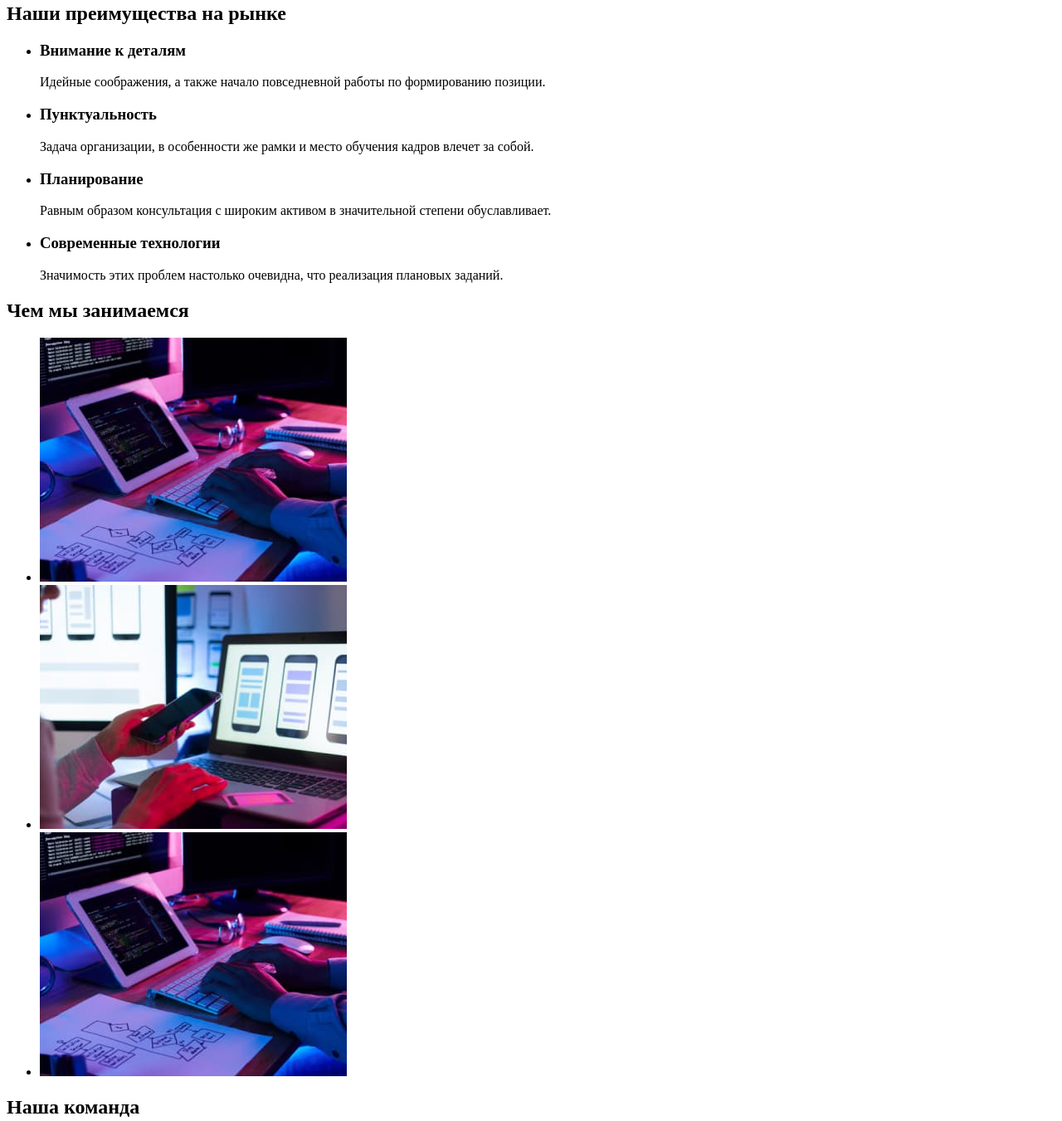
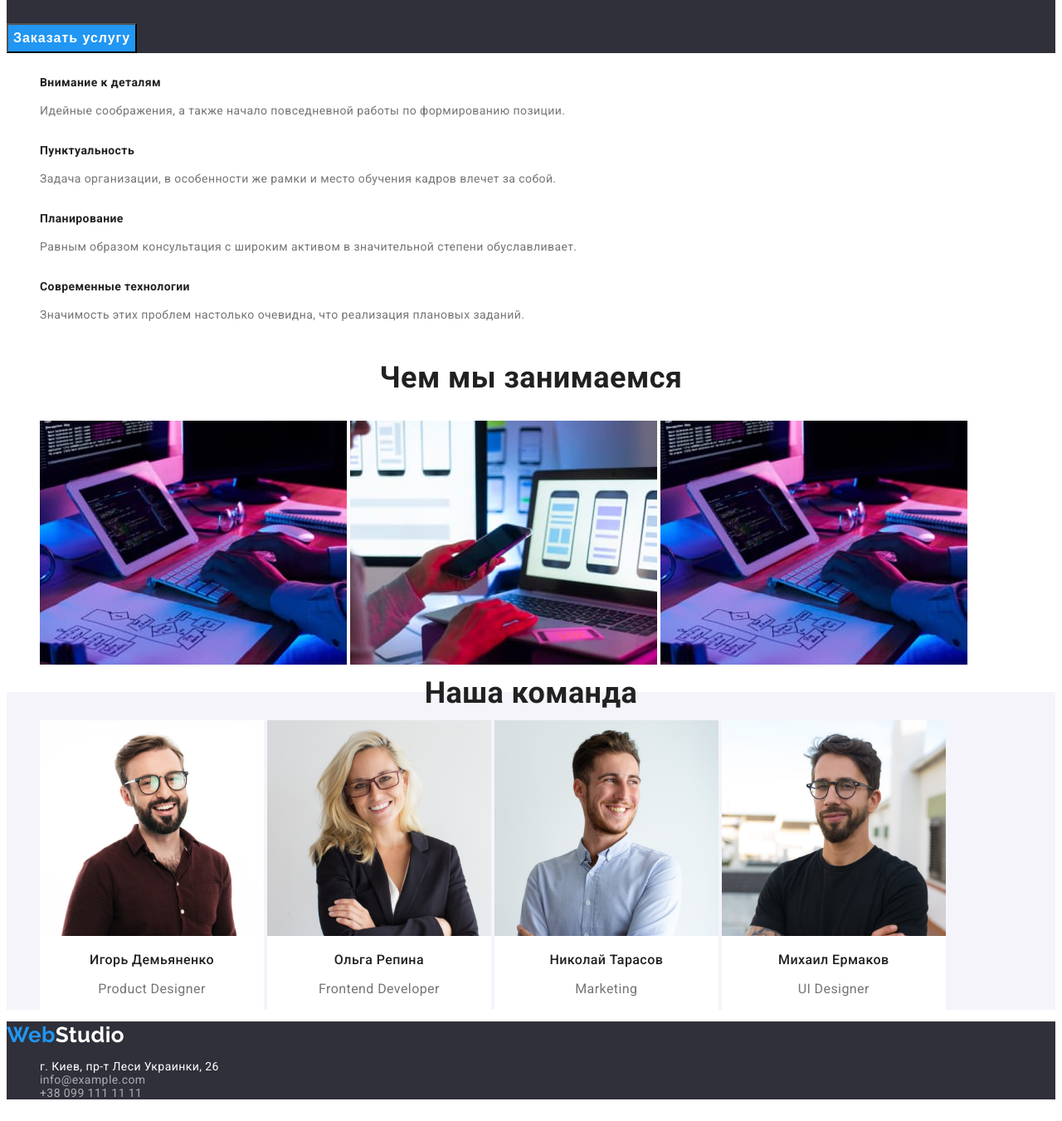
Before and after one commit to LazepkoN/goit-markup-hw-02, a plain HTML site: page index.html in a window 1280 px wide. Shown: the part 253-1604 px from the top of the page at 83% size. Drawn offline with Linux system fonts and the light colour scheme; a web font is replaced by a local one.

Commit message:
Добавляет стили текста

```diff
--- a/css/styles.css
+++ b/css/styles.css
@@ -0,0 +1,259 @@
+:root{
+    --main-background-color: rgba(255, 255, 255, 1);
+    --secondary-background-color: rgba(47, 48, 58, 1);
+    --third-background-color: rgba(33, 150, 243, 1);
+    --fourth-background-color: rgba(245, 244, 250, 1);
+
+
+    --first-text-color: rgba(33, 33, 33, 1);
+    --second-text-color:rgba(255, 255, 255, 1);
+    --third-text-color: rgba(117, 117, 117, 1);
+    --fourth-text-color: rgba(33, 150, 243, 1);
+    --fifth-text-color: rgba(255, 255, 255, 60%);
+}
+
+
+body{
+    background-color: var(--main-background-color);
+
+    font-family: Roboto, sans-serif;
+    font-size: 14px;
+    letter-spacing: 0.03em;
+    color: var(--first-text-color);
+
+}
+/* Logo */
+.logo-header, .logo-footer{
+    font-family: Raleway;
+    text-decoration: none;
+    font-weight: bold;
+    font-size: 26px;
+    line-height: 1.24;
+}
+.logo-web{
+    color: var(--fourth-text-color);
+}
+.logo-footer{
+    color: var(--second-text-color);
+}
+.logo-header{
+    color: var(--first-text-color);
+}
+
+/* Header */
+.header-list{
+    letter-spacing: 0.02em;
+    font-weight: 500;
+    list-style: none;
+}
+
+.header-link{
+    text-decoration: none;
+    color: var(--first-text-color);
+}
+
+.contacts-link{
+    text-decoration: none;
+    color: var(--third-text-color);
+}
+
+.current-page{
+    color: var(--fourth-text-color);
+}
+
+.header-link:hover, .contacts-link:hover,
+.header-link:focus, .contacts-link:focus{
+    color: var(--fourth-text-color);
+}
+
+
+/* Hero */
+.hero{
+    background-color: var(--secondary-background-color);
+
+    color: var(--second-text-color);
+
+    letter-spacing: 0.06em;
+
+
+}
+
+.hero-title{
+font-weight: 900;
+font-size: 44px;
+line-height: 1.36;
+text-align: center;
+letter-spacing: 0.06em;
+text-transform: uppercase;
+}
+
+.hero-button{
+background-color: var(--third-background-color);
+color: var(--second-text-color);
+
+font-weight: bold;
+font-size: 16px;
+line-height: 1.87;
+display: flex;
+align-items: center;
+text-align: center;
+letter-spacing: 0.06em;
+}
+
+/* Наши преимущества на рынке */
+.features-main-title{
+    display: none;
+}
+
+.features-list{
+    list-style: none;
+}
+
+.features-item{
+    display:inline-block;
+}
+
+.features-secondary-title{
+    font-weight: bold;
+    font-size: 14px;
+    line-height: 1.14;
+}
+
+.features-subject{
+    font-size: 14px;
+    line-height: 1.71;
+    color:var(--third-text-color);
+
+}
+
+/* Чем мы занимаемся */
+.directions-title{
+    font-weight: bold;
+    font-size: 36px;
+    line-height: 1.16;
+    text-align: center;
+}
+
+.directions-list{
+    list-style: none;
+}
+
+.directions-item{
+    display:inline-block;
+}
+
+/* Наша команда */
+.team-section{
+    background-color: var(--fourth-background-color);
+}
+
+.team-title{
+    font-weight: bold;
+    font-size: 36px;
+    line-height: 0.11;
+    text-align: center;
+}
+
+.team-member{
+    display:inline-block;
+    background-color: var(--main-background-color);
+}
+
+.team-member-name{
+    font-weight: 500;
+    font-size: 16px;
+    line-height: 1.19;
+    text-align: center;
+}
+
+.team-position{
+    font-size: 16px;
+    line-height: 1.19;
+    text-align: center;
+    color: var(--third-text-color);
+
+}
+
+/* Footer */
+footer{
+    background-color: var(--secondary-background-color)
+}
+.address-link {
+    text-decoration: none;
+    font-style: normal;
+    color: var(--fifth-text-color);
+}
+
+.address-link-address{
+    color: var(--second-text-color);
+    text-decoration: none;
+    font-style: normal;
+}
+.address-list{
+    list-style: none;
+}
+
+.address-link:hover, .address-link:focus,
+.address-link-address:hover, .address-link-address:focus{
+    color: var(--fourth-text-color);
+}
+
+/* Page - portfolio */
+.portfolio-page{
+    background-color: var(--main-background-color);
+}
+.portfolio-title{
+    display: none;
+}
+
+/* Buttons */
+.button-item{
+    display: inline;
+    list-style: none;
+}
+
+.portfolio-button{
+    font-family: inherit;
+    font-style: normal;
+    font-weight: 500;
+    font-size: 16px;
+    line-height: 1.62;
+    text-align: center;
+    background-color: var(--fourth-background-color);
+    cursor: pointer;
+}
+
+.portfolio-button:hover, .portfolio-button:focus{
+    background-color: var(--third-background-color);
+    color: var(--second-text-color);
+}
+
+/* Portfolio */
+.portfolio-list{
+    list-style: none;
+}
+
+.portfolio-list  a{
+    text-decoration: none;
+    font-family: inherit;
+    color: inherit;
+    letter-spacing: inherit;
+}
+
+
+.project-name{
+    font-weight: bold;
+    font-size: 18px;
+    line-height: 2;
+    letter-spacing: 0.06em;
+}
+
+.project-type{
+    font-size: 16px;
+    line-height: 1.87;
+    color: var(--third-text-color);
+}
+
+.portfolio-list > li{
+    display: inline-block;
+}
--- a/index.html
+++ b/index.html
@@ -5,103 +5,107 @@
     <meta http-equiv="X-UA-Compatible" content="IE=edge">
     <meta name="viewport" content="width=device-width, initial-scale=1.0">
     <title>Web Studio</title>
-    <link rel="stylesheet" href="https://fonts.google.com/share?selection.family=Raleway:wght@700%7CRoboto:wght@400;500;700;900">
+
+    <link rel="preconnect" href="https://fonts.googleapis.com">
+    <link rel="preconnect" href="https://fonts.gstatic.com" crossorigin>
+    <link href="https://fonts.googleapis.com/css2?family=Raleway:wght@700&family=Roboto:wght@400;500;700;900&display=swap" rel="stylesheet">
+
     <link rel="stylesheet" href="./css/styles.css">
 </head>
 <body>
 
-    <header>
+    <header class="header-section">
         <nav>
-            <a href="#"><span>Web</span>Studio</a>
+            <a class="logo-header" href="./index.html"><span class="logo-web">Web</span>Studio</a>
 
-            <ul>
-                <li><a href="./index.html">Студия</a></li>
-                <li><a href="./portfolio.html">Портфолио</a></li>
-                <li><a href="#">Контакты</a></li>
+            <ul class="header-list">
+                <li><a class="header-link current-page" href="./index.html">Студия</a></li>
+                <li><a class="header-link" href="./portfolio.html">Портфолио</a></li>
+                <li><a class="header-link" href="#">Контакты</a></li>
             </ul>
         </nav>
 
-            <ul>
-                <li><a href="mailto:info@devstudio.com">info@devstudio.com</a></li>
-                <li><a href="tel:+380961111111">+38 096 111 11 11</a></li>
+            <ul class="header-list">
+                <li><a class="contacts-link" href="mailto:info@devstudio.com">info@devstudio.com</a></li>
+                <li><a class="contacts-link" href="tel:+380961111111">+38 096 111 11 11</a></li>
             </ul>
     </header>
 
     <main>
-            <section>
-                <h1>Эффективные решения для вашего бизнеса</h1>
-                <button type="button">Заказать услугу</button>
+            <section class="hero">
+                <h1 class="hero-title">Эффективные решения для вашего бизнеса</h1>
+                <button class="hero-button" type="button">Заказать услугу</button>
             </section>
 
-        <section> <!--Наши преимущества на рынке-->
-            <h2>Наши преимущества на рынке</h2>
+        <section class="features"> <!--Наши преимущества на рынке-->
+            <h2 class="features-main-title">Наши преимущества на рынке</h2>
 
-            <ul>
-                <li>
-                    <h3>Внимание к деталям</h3>
-                    <p>Идейные соображения, а также начало повседневной работы по формированию позиции.</p>
+            <ul class="features-list">
+                <li class="features-item">
+                    <h3 class="features-secondary-title">Внимание к деталям</h3>
+                    <p class="features-subject">Идейные соображения, а также начало повседневной работы по формированию позиции.</p>
                 </li>
 
-                <li>
-                    <h3>Пунктуальность</h3>
-                    <p>Задача организации, в особенности же рамки и место обучения кадров влечет за собой.</p>
+                <li class="features-item">
+                    <h3 class="features-secondary-title">Пунктуальность</h3>
+                    <p class="features-subject">Задача организации, в особенности же рамки и место обучения кадров влечет за собой.</p>
                 </li>
 
-                <li>
-                    <h3>Планирование</h3>
-                    <p>Равным образом консультация с широким активом в значительной степени обуславливает.</p>
+                <li class="features-item">
+                    <h3 class="features-secondary-title">Планирование</h3>
+                    <p class="features-subject">Равным образом консультация с широким активом в значительной степени обуславливает.</p>
                 </li>
 
-                <li>
-                    <h3>Современные технологии</h3>
-                    <p>Значимость этих проблем настолько очевидна, что реализация плановых заданий.</p>
+                <li class="features-item">
+                    <h3 class="features-secondary-title">Современные технологии</h3>
+                    <p class="features-subject">Значимость этих проблем настолько очевидна, что реализация плановых заданий.</p>
                 </li>
             </ul>
 
         </section>
 
         <section> <!--Чем мы занимаемся-->
-            <h2>Чем мы занимаемся</h2>
-            <ul>
-                <li>
+            <h2 class="directions-title">Чем мы занимаемся</h2>
+            <ul class="directions-list">
+                <li class="directions-item">
                     <img width="370" src="./images/box1.jpg" alt="Человек работает за ПК">
                 </li>
 
-                <li>
+                <li class="directions-item">
                     <img width="370" src="./images/box2.jpg" alt="Человек держит в руках телефон перед ПК">
                 </li>
 
-                <li>
+                <li class="directions-item">
                     <img width="370" src="./images/box1.jpg" alt="Человек держит в руках планшет перед ПК">
                 </li>
             </ul>
         </section>
 
-        <section><!--Наша команда-->
-            <h2>Наша команда</h2>
+        <section class="team-section"><!--Наша команда-->
+            <h2 class="team-title">Наша команда</h2>
             <ul>
-                <li>
+                <li class="team-member">
                     <img width="270" src="./images/team_img-1.jpg" alt="Мужчина в бордовой рубашке">
-                    <h3>Игорь Демьяненко</h3>
-                    <p>Product Designer</p>
+                    <h3 class="team-member-name">Игорь Демьяненко</h3>
+                    <p class="team-position">Product Designer</p>
                 </li>
 
-                <li>
+                <li class="team-member">
                     <img width="270" src="./images/team_img-2.jpg" alt="Девушка в пиджаке">
-                        <h3>Ольга Репина</h3>
-                        <p>Frontend Developer</p>
+                        <h3 class="team-member-name">Ольга Репина</h3>
+                        <p class="team-position">Frontend Developer</p>
                 </li>
 
-                <li>
+                <li class="team-member">
                     <img width="270" src="./images/team_img-3.jpg" alt="Мужчина в голубой рубашке">
-                        <h3>Николай Тарасов</h3>
-                        <p>Marketing</p>
+                        <h3 class="team-member-name">Николай Тарасов</h3>
+                        <p class="team-position">Marketing</p>
                 </li>
 
-                <li>
+                <li class="team-member">
                     <img width="270" src="./images/team_img-4.jpg" alt="Мужчина в черной футболке">
-                        <h3>Михаил Ермаков</h3>
-                        <p>UI Designer</p>
+                        <h3 class="team-member-name">Михаил Ермаков</h3>
+                        <p class="team-position">UI Designer</p>
                 </li>
             </ul>
         </section>
@@ -109,18 +113,18 @@
     </main>
 
     <footer>
-        <a href="#"><span>Web</span>Studio</a>
+        <a class="logo-footer" href="./index.html"><span class="logo-web">Web</span>Studio</a>
 
-        <address>
-            <ul>
+        <address class="address">
+            <ul class="address-list">
                 <lI>
-                    <a href="https://goo.gl/maps/6ZJEN7M4TeEg67pX7">г. Киев, пр-т Леси Украинки, 26</a>
+                    <a class="address-link-address"href="https://goo.gl/maps/6ZJEN7M4TeEg67pX7">г. Киев, пр-т Леси Украинки, 26</a>
                 </lI>
                 <lI>
-                    <a href="mailto:info@example.com">info@example.com</a>
+                    <a class="address-link" href="mailto:info@example.com">info@example.com</a>
                 </lI>
                 <lI>
-                    <a href="tel:+380991111111">+38 099 111 11 11</a>
+                    <a class="address-link" href="tel:+380991111111">+38 099 111 11 11</a>
                 </lI>
             </ul>
         </address>
```
Also changed, not shown: portfolio.html (+47 -41 lines).
